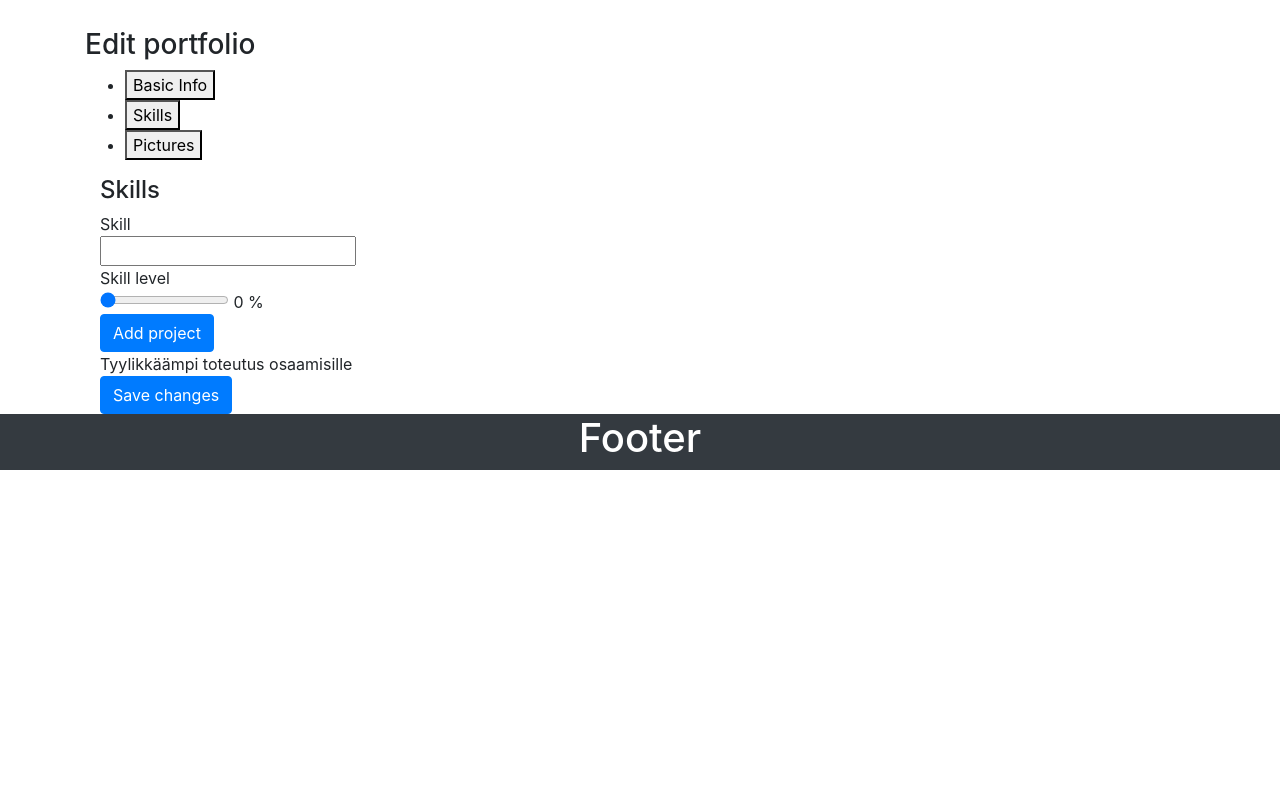
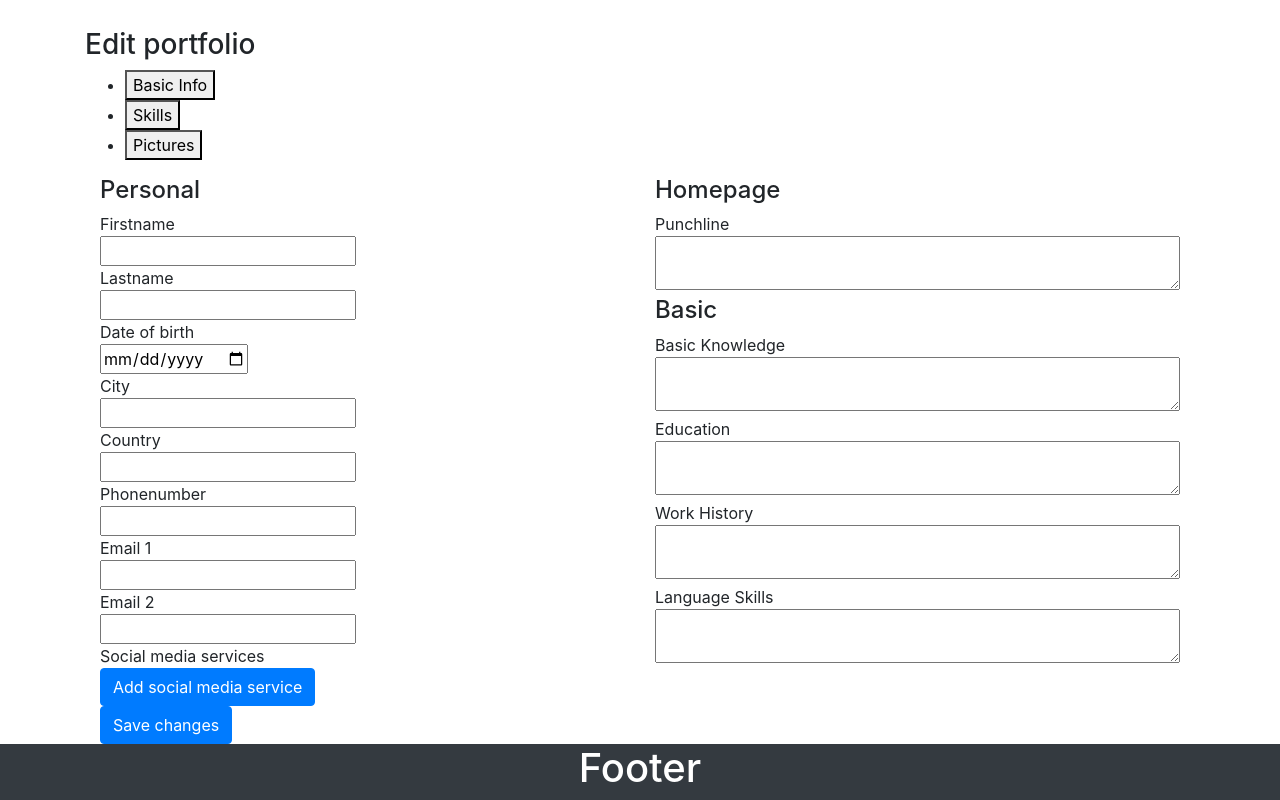
Before and after one commit to toni-mahilainen/WebPortfolio, a React (Create React App) app: page / in a window 1280 px wide. Shown: the part 828-1628 px from the top of the page. Before the commit the page ends 1298 px from the top, so only its background shows below. Built offline with nearby package versions, Linux system fonts and the light colour scheme.

Commit message:
Some linkkien lisäys

```diff
--- a/src/Components/EditPortfolio/editPortfolio.jsx
+++ b/src/Components/EditPortfolio/editPortfolio.jsx
@@ -119,27 +119,6 @@ class SkillsEdit extends Component {
                 });
                 break;
 
-            // case "inputProjectName":
-            //     newProjectNameArray.push(input.target.value);
-            //     this.setState({
-            //         ProjectName: newProjectNameArray
-            //     });
-            //     break;
-
-            // case "inputProjectLink":
-            //     newProjectLinkArray.push(input.target.value);
-            //     this.setState({
-            //         ProjectLink: newProjectLinkArray
-            //     });
-            //     break;
-
-            // case "textareaProjectDescription":
-            //     newProjectDescriptionArray.push(input.target.value);
-            //     this.setState({
-            //         ProjectDescription: newProjectDescriptionArray
-            //     });
-            //     break;
-
             default:
                 break;
         }
@@ -151,9 +130,6 @@ class SkillsEdit extends Component {
         let nameInputs = document.getElementsByClassName("inputProjectName");
         let linkInputs = document.getElementsByClassName("inputProjectLink");
         let descriptionInputs = document.getElementsByClassName("textareaProjectDescription");
-        // let projectName = this.state.ProjectName;
-        // let projectLink = this.state.ProjectLink;
-        // let projectDescription = this.state.ProjectDescription;
         for (let index = 0; index < nameInputs.length; index++) {
             projectObj = {
                 Name: nameInputs[index].value,
@@ -255,7 +231,64 @@ class InfoEdit extends Component {
         }
         this.handleValueChange = this.handleValueChange.bind(this);
         this.handleSubmit = this.handleSubmit.bind(this);
+        this.addNewSocialMediaService = this.addNewSocialMediaService.bind(this);
+    }
 
+    addNewSocialMediaService() {
+        // div
+        let addSocialMediaServicesDiv = document.getElementById("addServices");
+        // br
+        let br1 = document.createElement("br");
+        let br2 = document.createElement("br");
+        let br3 = document.createElement("br");
+        let br4 = document.createElement("br");
+        // textnode
+        let textNodeService = document.createTextNode("Service");
+        let textNodeServiceLink = document.createTextNode("Service link");
+        // select
+        let serviceSelect = document.createElement("select");
+        // option
+        let optionFacebook = document.createElement("option");
+        let optionInstagram = document.createElement("option");
+        let optionTwitter = document.createElement("option");
+        let optionGithub = document.createElement("option");
+        let optionYoutube = document.createElement("option");
+        let optionLinkedin = document.createElement("option");
+        // add label to option
+        optionFacebook.setAttribute("label", "Facebook");
+        optionInstagram.setAttribute("label", "Instagram");
+        optionTwitter.setAttribute("label", "Twitter");
+        optionGithub.setAttribute("label", "GitHub");
+        optionYoutube.setAttribute("label", "Youtube");
+        optionLinkedin.setAttribute("label", "LinkedIn");
+        // add value to option
+        optionFacebook.setAttribute("value", "1");
+        optionInstagram.setAttribute("value", "2");
+        optionTwitter.setAttribute("value", "3");
+        optionGithub.setAttribute("value", "4");
+        optionYoutube.setAttribute("value", "5");
+        optionLinkedin.setAttribute("value", "6");
+        // append options to select
+        serviceSelect.appendChild(optionFacebook);
+        serviceSelect.appendChild(optionInstagram);
+        serviceSelect.appendChild(optionTwitter);
+        serviceSelect.appendChild(optionGithub);
+        serviceSelect.appendChild(optionYoutube);
+        serviceSelect.appendChild(optionLinkedin);
+        // input
+        let inputServiceLink = document.createElement("input");
+        // Add classes
+        serviceSelect.className = "socialMediaSelect";
+        inputServiceLink.className = "socialMedia1Input";
+        // Append
+        addSocialMediaServicesDiv.appendChild(textNodeService);
+        addSocialMediaServicesDiv.appendChild(br1);
+        addSocialMediaServicesDiv.appendChild(serviceSelect);
+        addSocialMediaServicesDiv.appendChild(br2);
+        addSocialMediaServicesDiv.appendChild(textNodeServiceLink);
+        addSocialMediaServicesDiv.appendChild(br3);
+        addSocialMediaServicesDiv.appendChild(inputServiceLink);
+        addSocialMediaServicesDiv.appendChild(br4);
     }
 
     handleValueChange(input) {
@@ -314,30 +347,6 @@ class InfoEdit extends Component {
                 });
                 break;
 
-            case "socialMediaSelect1":
-                this.setState({
-                    SocialMediaService1: input.target.value
-                });
-                break;
-
-            case "socialMedia1Input":
-                this.setState({
-                    SocialMediaLink1: input.target.value
-                });
-                break;
-
-            case "socialMediaSelect2":
-                this.setState({
-                    SocialMediaService2: input.target.value
-                });
-                break;
-
-            case "socialMedia2Input":
-                this.setState({
-                    SocialMediaLink2: input.target.value
-                });
-                break;
-
             case "punchlineInput":
                 this.setState({
                     Punchline: input.target.value
@@ -368,61 +377,52 @@ class InfoEdit extends Component {
                 });
                 break;
 
-            case "skillInput1":
-                this.setState({
-                    Skill1: input.target.value
-                });
-                break;
-
-            case "skillLevelInput1":
-                this.setState({
-                    SkillLevel1: input.target.value
-                });
-                break;
-
             default:
                 break;
         }
     }
 
+    handleSubmit() {
+        // // Content and social media links to database
+        // // Objects for requests
+        // const contentObj = {
+        //     Firstname: this.state.Firstname,
+        //     Lastname: this.state.Lastname,
+        //     Birthdate: this.state.DateOfBirth,
+        //     City: this.state.City,
+        //     Country: this.state.Country,
+        //     Emails: this.state.Emails,
+        //     Phonenumber: this.state.Phonenumber,
+        //     Punchline: this.state.Punchline,
+        //     BasicKnowledge: this.state.BasicKnowledge,
+        //     Education: this.state.Education,
+        //     WorkHistory: this.state.WorkHistory,
+        //     LanguageSkills: this.state.LanguageSkills
+        // };
 
+        let servicesObj = "";
+        let servicesArray = [];
+        let servicesSelects = document.getElementsByClassName("socialMediaSelect");
+        let serviceLinkInputs = document.getElementsByClassName("socialMedia1Input");
+        for (let index = 0; index < servicesSelects.length; index++) {
+            servicesObj = {
+                ServiceId: servicesSelects[index].value,
+                Link: serviceLinkInputs[index].value
+            };
+            servicesArray.push(servicesObj);
+        };
 
-    handleSubmit() {
-        // Content and social media links to database
-        // Objects for requests
-        const contentObj = {
-            Firstname: this.state.Firstname,
-            Lastname: this.state.Lastname,
-            Birthdate: this.state.DateOfBirth,
-            City: this.state.City,
-            Country: this.state.Country,
-            Emails: this.state.Emails,
-            Phonenumber: this.state.Phonenumber,
-            Punchline: this.state.Punchline,
-            BasicKnowledge: this.state.BasicKnowledge,
-            Education: this.state.Education,
-            WorkHistory: this.state.WorkHistory,
-            LanguageSkills: this.state.LanguageSkills
-        }
-
-        const socialMediaObj = {
-            ServiceId: parseInt(this.state.SocialMediaService1),
-            Link: this.state.SocialMediaLink1
-        }
-
-
-
-        // User ID automaattisesti jatkossa
-        // Settings for axios requests
-        const contentSettings = {
-            url: 'https://localhost:5001/api/portfoliocontent/content/17',
-            method: 'POST',
-            headers: {
-                "Accept": "application/json",
-                "Content-Type": "application/json"
-            },
-            data: contentObj
-        };
+        // // User ID automaattisesti jatkossa
+        // // Settings for axios requests
+        // const contentSettings = {
+        //     url: 'https://localhost:5001/api/portfoliocontent/content/17',
+        //     method: 'POST',
+        //     headers: {
+        //         "Accept": "application/json",
+        //         "Content-Type": "application/json"
+        //     },
+        //     data: contentObj
+        // };
 
         const socialMediaSettings = {
             url: 'https://localhost:5001/api/socialmedia/17',
@@ -431,23 +431,35 @@ class InfoEdit extends Component {
                 "Accept": "application/json",
                 "Content-Type": "application/json"
             },
-            data: socialMediaObj
+            data: {
+                Services: servicesArray
+            }
         };
 
         // Requests
-        const contentPost = Axios(contentSettings);
+        // const contentPost = Axios(contentSettings);
         const socialMediaPost = Axios(socialMediaSettings);
 
-        Promise.all([contentPost, socialMediaPost])
+        // Promise.all([contentPost, socialMediaPost])
+        //     .then((responses) => {
+        //         if ((responses[0].status && responses[1].status) >= 200 && (responses[0].status && responses[1].status) < 300) {
+        //             alert("Content added succesfully!");
+        //         } else {
+        //             console.log(responses[0].data);
+        //             console.log(responses[1].data);
+        //             alert("Problems!!");
+        //         }
+        //     });
+
+        Promise.all([socialMediaPost])
             .then((responses) => {
-                if ((responses[0].status && responses[1].status) >= 200 && (responses[0].status && responses[1].status) < 300) {
-                    alert("Content added succesfully!")
+                if (responses[0].status >= 200 && responses[0].status < 300) {
+                    alert("Content added succesfully!");
                 } else {
                     console.log(responses[0].data);
-                    console.log(responses[1].data);
-                    alert("Problems!!")
+                    alert("Problems!!");
                 }
-            })
+            });
     }
 
     render() {
@@ -473,29 +485,9 @@ class InfoEdit extends Component {
                             <input id="email1Input" type="email" onBlur={this.handleValueChange} /><br />
                             Email 2 <br />
                             <input id="email2Input" type="email" onBlur={this.handleValueChange} /><br />
-                            Social media service 1 <br />
-                            <select id="socialMediaSelect1" onChange={this.handleValueChange} >
-                                <option value="1">Facebook</option>
-                                <option value="2">Instagram</option>
-                                <option value="3">Twitter</option>
-                                <option value="4">Github</option>
-                                <option value="5">Youtube</option>
-                                <option value="6">LinkedIn</option>
-                            </select><br />
-                            Social media link 1 <br />
-                            <input id="socialMedia1Input" type="url" onChange={this.handleValueChange} /><br />
-                            Social media service 2 <br />
-                            <select id="socialMediaSelect2" onChange={this.handleValueChange} >
-                                <option value="1">Facebook</option>
-                                <option value="2">Instagram</option>
-                                <option value="3">Twitter</option>
-                                <option value="4">Github</option>
-                                <option value="5">Youtube</option>
-                                <option value="6">LinkedIn</option>
-                            </select><br />
-                            Social media link 2 <br />
-                            <input id="socialMedia2Input" type="url" onChange={this.handleValueChange} /><br />
-                            Tyylikkäämpi toteutus sähköposteille ja somelinkeille
+                            Social media services <br />
+                            <div id="addServices"></div>
+                            <Button type="button" onClick={this.addNewSocialMediaService}>Add social media service</Button><br />
                         </Col>
                         <Col>
                             <h4>Homepage</h4>
@@ -527,8 +519,8 @@ class EditPortfolio extends Component {
     constructor() {
         super();
         this.state = {
-            BasicInfo: "",
-            Skills: true,
+            BasicInfo: true,
+            Skills: "",
             Pictures: ""
         };
         this.handleNavClick = this.handleNavClick.bind(this);
```
